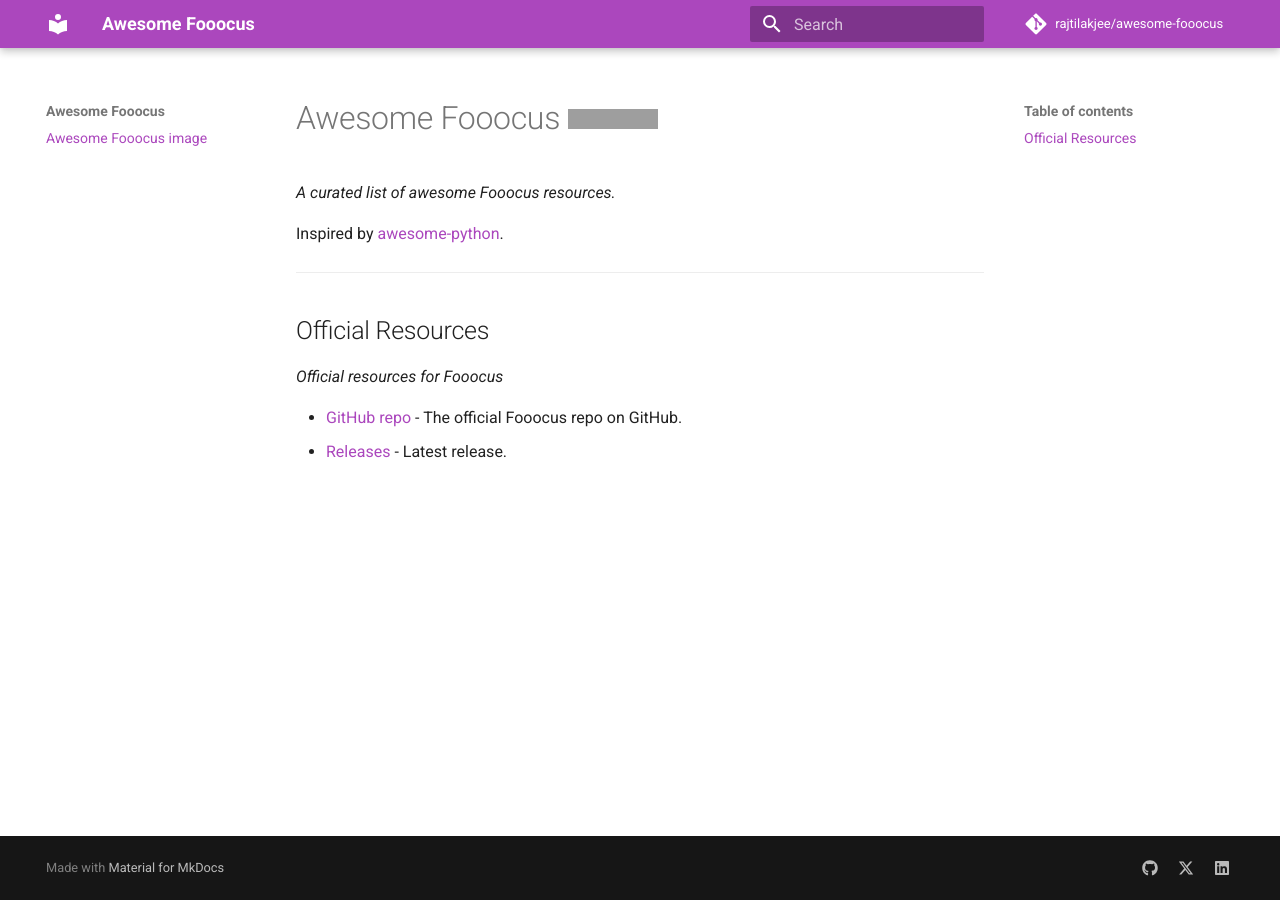
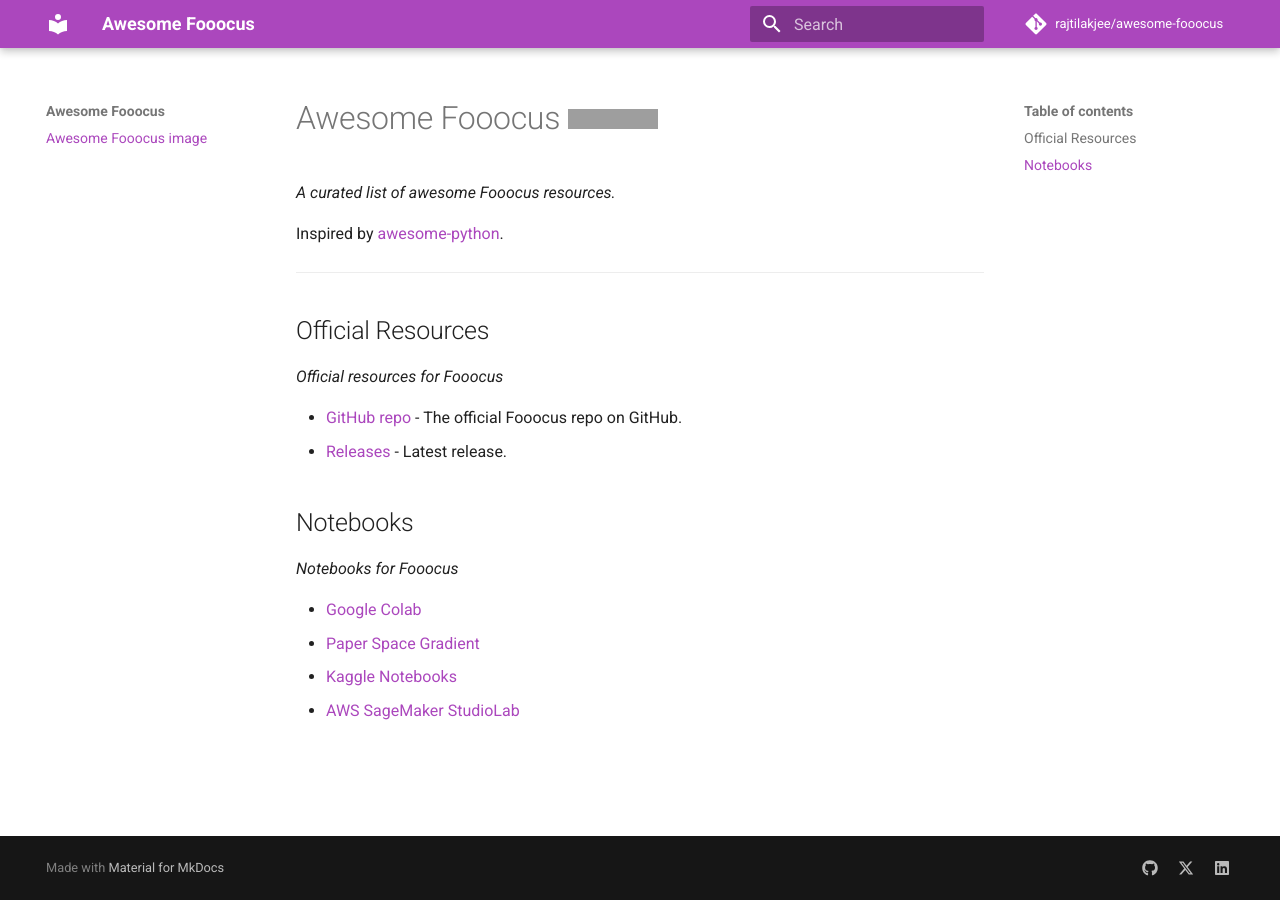
Before and after one commit to rajtilakjee/awesome-fooocus, an MkDocs documentation site: the page built from docs/index.md, in a window 1280 px wide. Built offline with MkDocs 1.6.1 and Material for MkDocs 9.7.7, drawn with Linux system fonts in a browser that asks for light colours; comment, search, counter and statistics services are not loaded; grey boxes are pictures that could not be loaded.

Commit message:
Update index.md

```diff
--- a/docs/index.md
+++ b/docs/index.md
@@ -10,3 +10,11 @@ _Official resources for Fooocus_
 
 - [GitHub repo](https://github.com/lllyasviel/Fooocus) - The official Fooocus repo on GitHub.
 - [Releases](https://github.com/lllyasviel/Fooocus/releases) - Latest release.
+
+## Notebooks
+_Notebooks for Fooocus_
+
+- [Google Colab](https://colab.research.google.com/)
+- [Paper Space Gradient](https://docs.paperspace.com/gradient/)
+- [Kaggle Notebooks](https://www.kaggle.com/docs/notebooks)
+- [AWS SageMaker StudioLab](https://studiolab.sagemaker.aws/)
```
